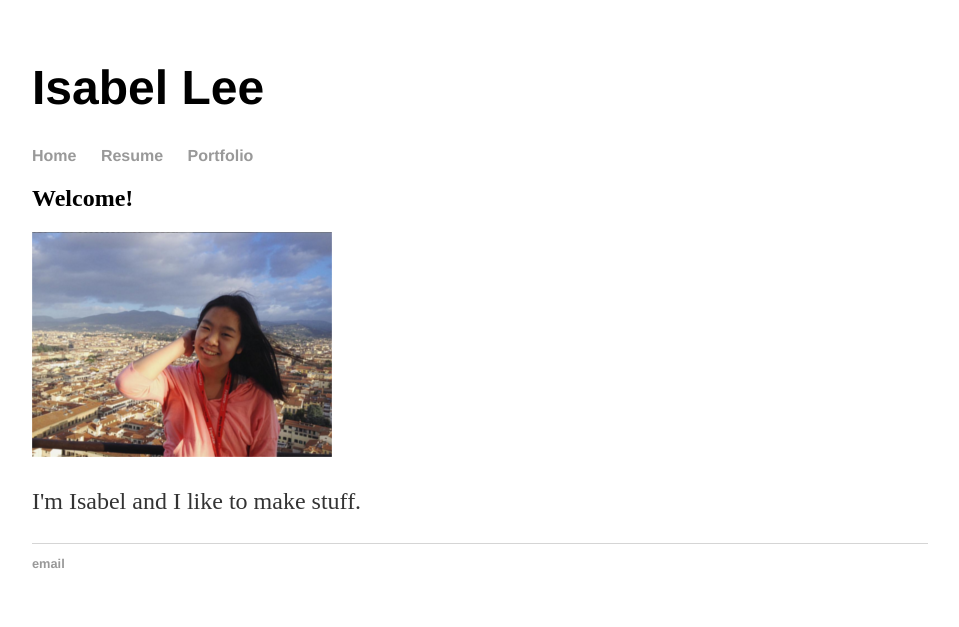
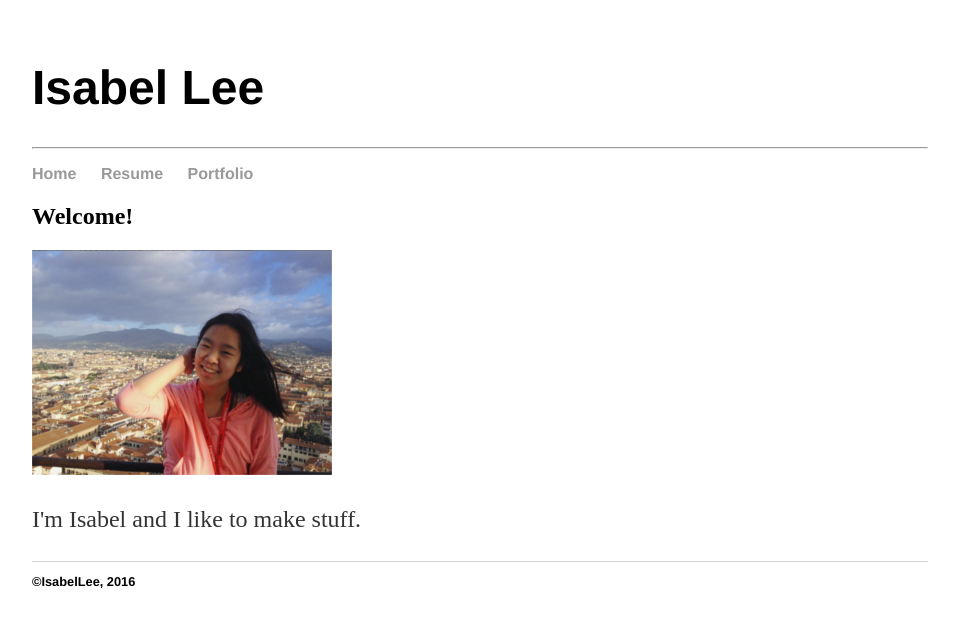
Before and after one commit to isabelringing1/old_website, a Jekyll site: the page built from index.html, in a window 1280 px wide. Shown: the top 627 px of the page, without its empty margins (160-1119 px from the left). Built offline with Jekyll 4.4.1, drawn with Linux system fonts in a browser that asks for light colours.

Commit message:
Update default.html

```diff
--- a/_layouts/default.html
+++ b/_layouts/default.html
@@ -5,6 +5,7 @@
 			<!-- link to main stylesheet -->
 			<link rel="stylesheet" type="text/css" href="/css/main.css">
 			<strong><h1>Isabel Lee</h1></strong>
+			<hr>
 		</head>
 		<body>
 			<nav>
@@ -21,7 +22,7 @@
 			</div><!-- /.container -->
 			<footer>
 	    		<ul>
-	        		<li><a href="mailto:isabelringing1@gmail.com">email</a></li>
+	        		<li>©IsabelLee, 2016</li>
 				</ul>
 			</footer>
 		</body>
```
